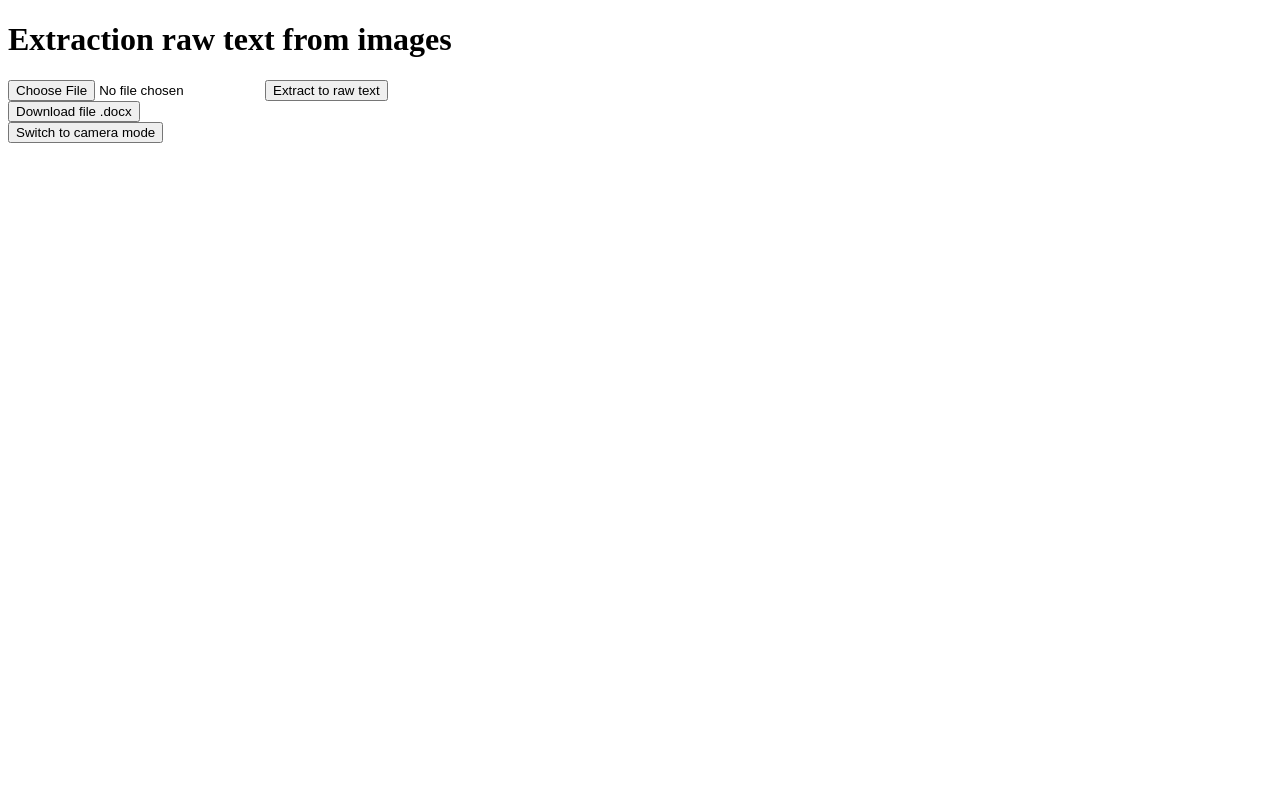
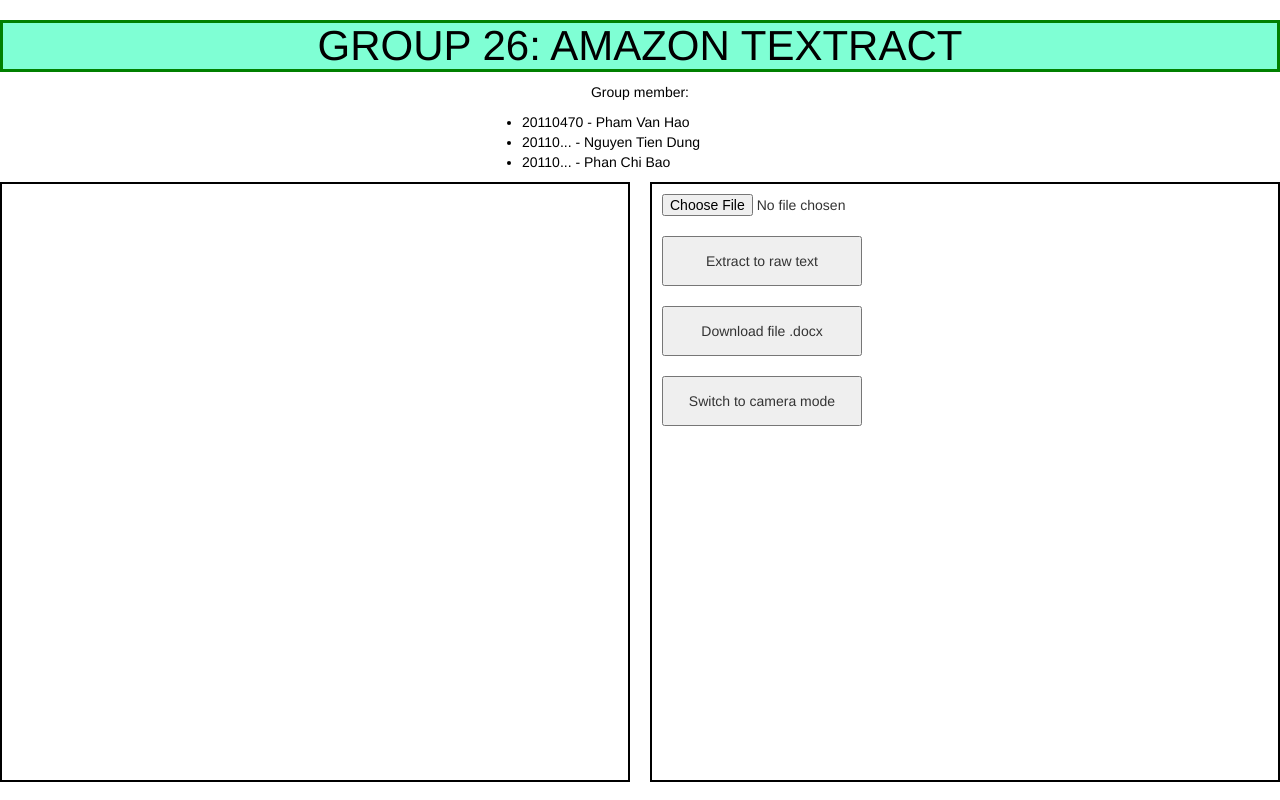
Before and after one commit to pvhao2002/project-Amazon-textract-group26, a Flask app: template templates/home.html in a window 1280 px wide. Run offline with Flask 2, Linux system fonts and the light colour scheme; the template is opened without the code that fills it, so the values that code supplies are empty; some libraries are stand-ins or nearby versions.

Commit message:
finish update css home page

```diff
--- a/static/styles/index.css
+++ b/static/styles/index.css
@@ -0,0 +1,62 @@
+* {
+    margin: 0;
+    padding: 0;
+    box-sizing: border-box;
+}
+
+.project {
+    color: #000000;
+    text-align: center;
+}
+
+.project .title {
+    font-size: 42px;
+    background-color: aquamarine;
+    border: 3px solid green;
+}
+
+.item {
+    margin: auto;
+    width: 20%;
+    padding: 10px;
+}
+
+ul.item {
+    text-align: left;
+}
+
+.flex-container {
+    display: flex;
+}
+
+.flex-child {
+    flex: 1;
+    border: 2px solid black;
+    height: 75vh;
+}
+
+.flex-child:first-child {
+    margin-right: 20px;
+}
+
+.submit-button {
+    margin: 10px;
+}
+
+button {
+    width: 200px;
+    height: 50px;
+    padding: 12px;
+}
+
+.filebutton {
+    margin: 10px;
+}
+
+.Camera {
+    margin: 10px;
+}
+
+.download-word {
+    margin: 10px;
+}
--- a/templates/home.html
+++ b/templates/home.html
@@ -1,5 +1,6 @@
 <!DOCTYPE html>
 <html lang="en">
+
 <head>
   <meta charset="UTF-8" />
   <meta http-equiv="X-UA-Compatible" content="IE=edge" />
@@ -10,6 +11,9 @@
       type="text/css"
       href="{{ url_for('static',filename='styles/index.css') }}"
     />
+  <link rel="stylesheet" href="https://maxcdn.bootstrapcdn.com/bootstrap/3.4.1/css/bootstrap.min.css">
+  <script src="https://ajax.googleapis.com/ajax/libs/jquery/3.6.1/jquery.min.js"></script>
+  <script src="https://maxcdn.bootstrapcdn.com/bootstrap/3.4.1/js/bootstrap.min.js"></script>
   <script>
     function Export2Word(element, filename = "") {
       var preHtml =
@@ -38,38 +42,35 @@
     }
   </script>
 </head>
-  <body class="gradient-custom-2">
-    <div class="content d-grid">
-      <div class="main justify-content-between" style="z-index: 1">
+
+<body>
+
+
+  <div class="project ">
+    <h1 class="project title">GROUP 26: AMAZON TEXTRACT</h1>
+    <span>Group member:</span>
+    <ul class="item">
+      <li>20110470 - Pham Van Hao</li>
+      <li>20110... - Nguyen Tien Dung</li>
+      <li>20110... - Phan Chi Bao</li>
+    </ul>
+  </div>
+  <div class="flex-container">
+
+    <div class="flex-child magenta">
       <div class="textlabel">
-          <!-- <h5 class="texttitle">Result:</h5> -->
         <div class="text" id="text"></div>
       </div>
+    </div>
 
-        <div class="main__menu justify-content-center">
-          <div class="main__menu--tool d-grid">
-            <h1 class="">Extraction raw text from images</h1>
-
-            <form
-              method="POST"
-              ,
-              action="/extracttext"
-              ,
-              enctype="multipart/form-data"
-            >
+    <div class="flex-child green">
+      <form method="POST" , action="/extracttext" , enctype="multipart/form-data">
         <input type="file" , name="filename" class="filebutton" />
         <button type="submit" class="submit-button">
           Extract to raw text
         </button>
       </form>
-            <form
-              method="POST"
-              ,
-              action="/extracttable"
-              ,
-              enctype="multipart/form-data"
-            ></form>
-            <div class="tool d-flex justify-content-between">
+      <form method="POST" , action="/extracttable" , enctype="multipart/form-data"></form>
       <button class="download-word" onclick="Export2Word('text');">
         Download file .docx
       </button>
@@ -78,16 +79,13 @@
           Switch to camera mode
         </button>
       </form>
+
     </div>
-          </div>
-        </div>
-      </div>
-    </div>
-
     <script>
-      let dataFromApi = JSON.parse({{jsonData|tojson}})
+      let dataFromApi = JSON.parse({{ jsonData| tojson}})
       console.log(dataFromApi);
-      document.querySelector(".text").innerHTML = dataFromApi.text
+      document.querySelector("#text").innerHTML = dataFromApi.text
     </script>
 </body>
+
 </html>
```
Also changed, not shown: app.py (+24 -13 lines), temp/home.html (+51 -38 lines), temp/index.css (+19 -0 lines), templates/home1.html (added, +93 -0 lines). Lines whose indentation alone changed are shown as unchanged.
